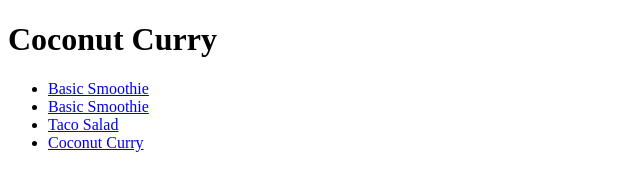
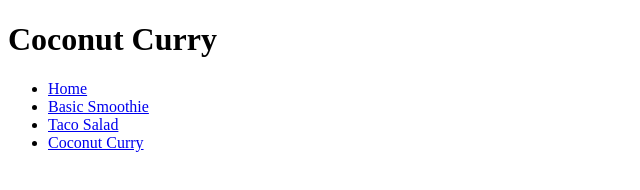
Before and after one commit to Mitilis2/odin-recipes, a plain HTML site: page recipes/coconut-curry.html in a window 1280 px wide. Shown: the full height of the page, 0-640 px from the left. Drawn offline with Linux system fonts and the light colour scheme.

Commit message:
Edited HTML files taco-salad and coconut-curry changed link to home

```diff
--- a/recipes/coconut-curry.html
+++ b/recipes/coconut-curry.html
@@ -9,7 +9,7 @@
     <h1>Coconut Curry</h1>
 
     <ul>
-        <li><a href="/index.html">Basic Smoothie</a></li>
+        <li><a href="/index.html">Home</a></li>
         <li><a href="/recipes/basic-smoothie.html">Basic Smoothie</a></li>
         <li><a href="/recipes/taco-salad.html">Taco Salad</a></li>
         <li><a href="/recipes/coconut-curry.html">Coconut Curry</a></li>
```
Also changed, not shown: recipes/taco-salad.html (+1 -1 lines).
